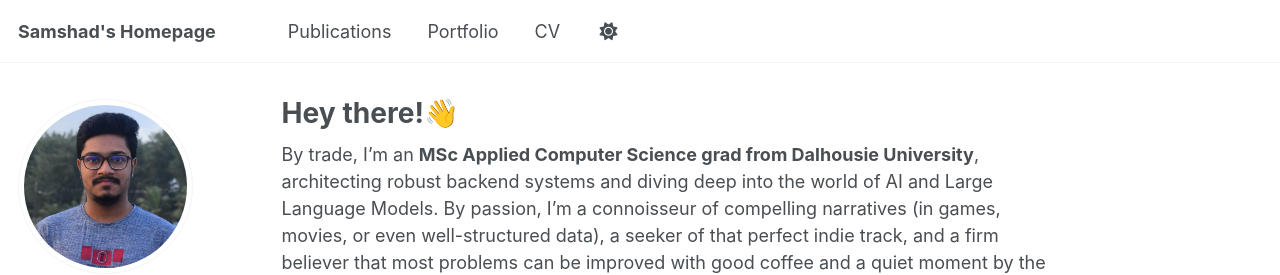
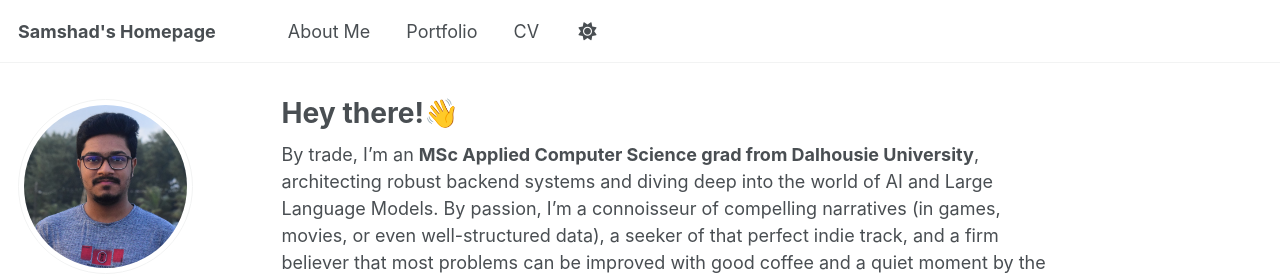
Before and after one commit to samshad/samshad, a Jekyll site: the page built from _pages/about.md, in a window 1280 px wide. Shown: the top 275 px of the page. Built offline with Jekyll 4.4.1, drawn with Linux system fonts in a browser that asks for light colours.

Commit message:
Update navigation.yml to comment out unused sections and add About Me link

```diff
--- a/_data/navigation.yml
+++ b/_data/navigation.yml
@@ -8,11 +8,11 @@
 #      Markdown formatted page while the second is generated using JSON.
 
 main:
-  - title: "Publications"
-    url: /publications/
+#  - title: "Publications"
+#    url: /publications/
 
-#  - title: "Talks"
-#    url: /talks/
+  - title: "About Me"
+    url: /about/
 
 #  - title: "Teaching"
 #    url: /teaching/
```
